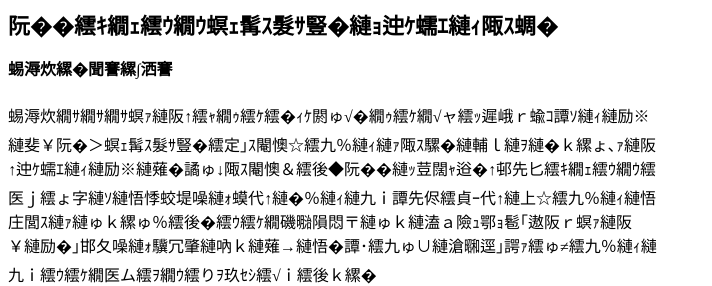
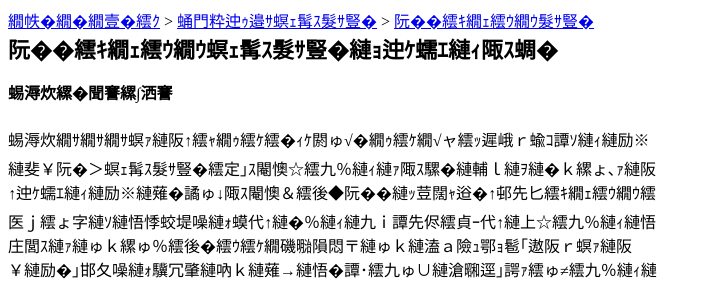
Before and after one commit to Eiji-2021/purosuta, a plain HTML site: page index.html in a window 1280 px wide. Shown: the top 286 px of the page, without its empty margins (0-712 px from the left). Drawn offline with Linux system fonts and the light colour scheme.

Commit message:
Update index.html

```diff
--- a/index.html
+++ b/index.html
@@ -26,7 +26,8 @@
 </style>
 
 </HEAD>
-
+<a href="https://tetsuo2002s.github.io/-HP.github.io/">ホームページ</a> > <a href="https://tetsuo2002s.github.io/-silicon/">化合物系太陽電池</a> > <a href="自分のGithubのリンク">薄膜シリコン電池</a>
+<br>
 
 <strong style="font-size:22px;">薄膜シリコン太陽電池の特徴と製品</strong>
 <div style="width:650px; text-align:left;">
```
